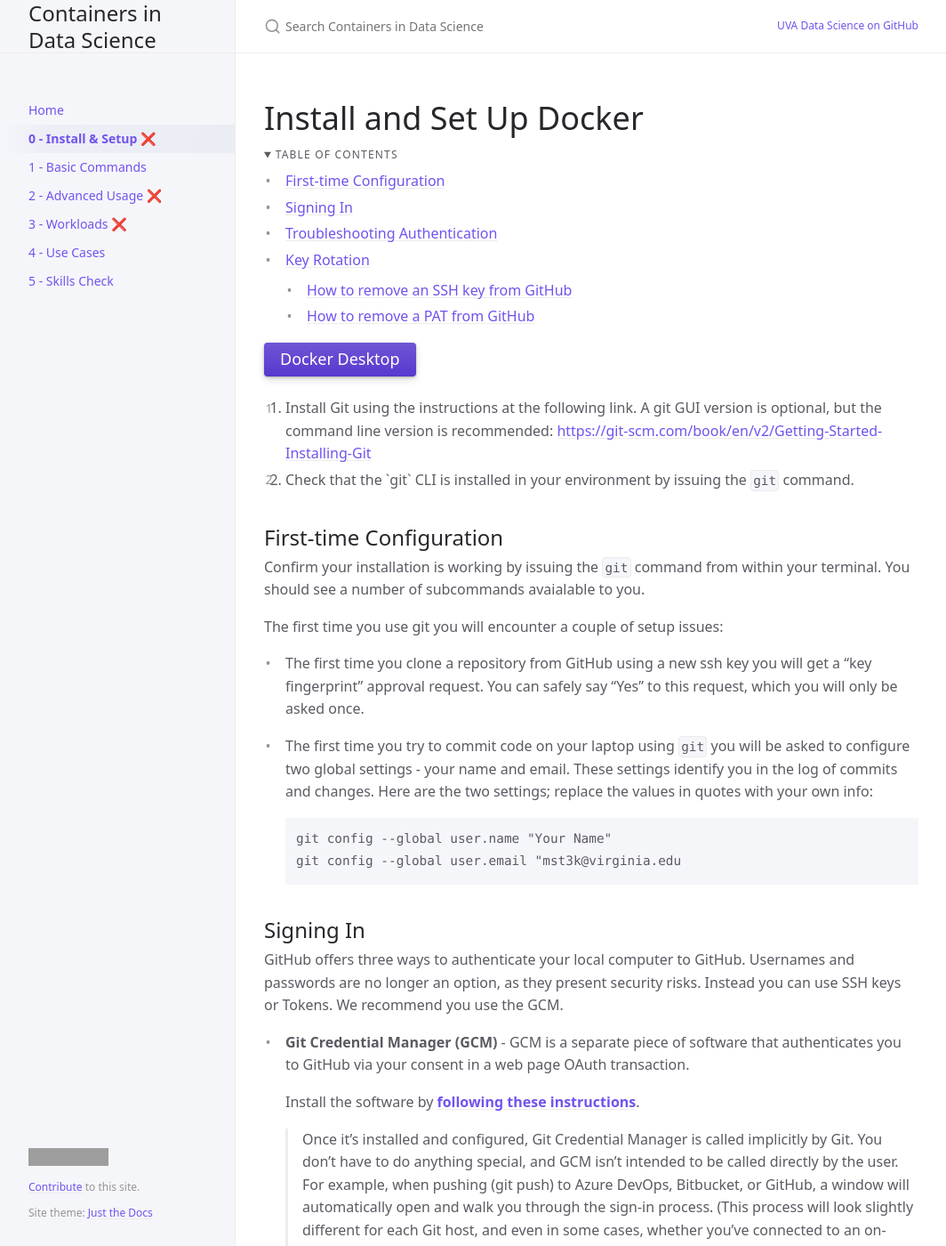
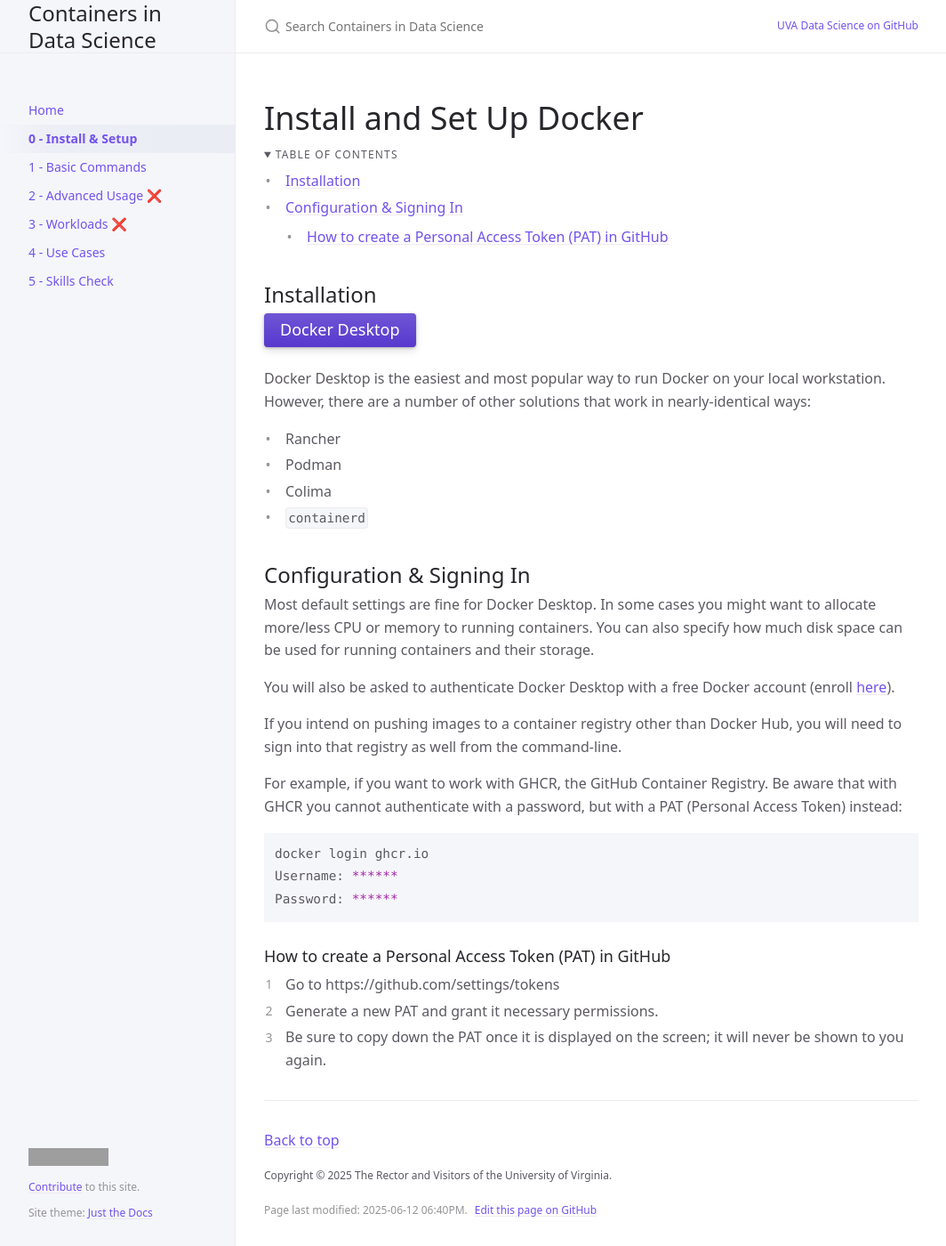
Before and after one commit to UVADS/container-basics, a Jekyll site: the page built from docs/setup.md, in a window 1280 px wide and 1400 px high. Shown: the whole window at 89% size, without its empty margins (107-1171 px from the left). Built offline with Jekyll 4.4.1, drawn with Linux system fonts in a browser that asks for light colours; cached includes are drawn as plain includes; some of the changed text lies outside the part shown; grey boxes are pictures that could not be loaded.

Commit message:
Finished the setup page

````diff
--- a/docs/setup.md
+++ b/docs/setup.md
@@ -1,8 +1,8 @@
 ---
 layout: default
-title: 0 - Install & Setup ❌
+title: 0 - Install & Setup
 nav_order: 2
-last_modified_date: "2025-06-11 02:13AM"
+last_modified_date: "2025-06-12 06:40PM"
 ---
 
 # Install and Set Up Docker
@@ -17,89 +17,35 @@ last_modified_date: "2025-06-11 02:13AM"
 {:toc}
 </details>
 
+## Installation
+
 [Docker Desktop]([docs/setup/](https://www.docker.com/products/docker-desktop/)){: .btn .btn-primary .fs-5 .mb-4 .mb-md-0 .mr-2 }
 
-<ol style="list-style-type: decimal;">
-    <li>Install Git using the instructions at the following link. A git GUI version is optional, but the command line version is recommended: <a href="https://git-scm.com/book/en/v2/Getting-Started-Installing-Git" target="_blank" rel="noopener">https://git-scm.com/book/en/v2/Getting-Started-Installing-Git</a>&nbsp;</li>
-    <li>Check that the `git` CLI is installed in your environment by issuing the <code>git</code> command.</li>
-</ol>
+Docker Desktop is the easiest and most popular way to run Docker on your local workstation. However, there are a number of other solutions that work in nearly-identical ways:
 
-## First-time Configuration
+- Rancher
+- Podman
+- Colima
+- `containerd`
 
-Confirm your installation is working by issuing the `git` command from within your terminal. You should see a number of subcommands avaialable to you.
+## Configuration & Signing In
 
-The first time you use git you will encounter a couple of setup issues:
+Most default settings are fine for Docker Desktop. In some cases you might want to allocate more/less CPU or memory to running containers. You can also specify how much disk space can be used for running containers and their storage.
 
-- The first time you clone a repository from GitHub using a new ssh key you will get a "key fingerprint" approval request. You can safely say "Yes" to this request, which you will only be asked once.
-- The first time you try to commit code on your laptop using `git` you will be asked to configure two global settings - your name and email. These settings identify you in the log of commits and changes. Here are the two settings; replace the values in quotes with your own info:
+You will also be asked to authenticate Docker Desktop with a free Docker account (enroll [here](https://app.docker.com/signup/)).
 
+If you intend on pushing images to a container registry other than Docker Hub, you will need to sign into that registry as well from the command-line.
 
-      git config --global user.name "Your Name"
-      git config --global user.email "mst3k@virginia.edu
+For example, if you want to work with GHCR, the GitHub Container Registry. Be aware that with GHCR you cannot authenticate with a password, but with a PAT (Personal Access Token) instead:
 
-## Signing In
+```bash
+docker login ghcr.io
+Username: ******
+Password: ******
+```
 
-GitHub offers three ways to authenticate your local computer to GitHub. Usernames and passwords are no longer an option, as they present security risks. Instead you can use SSH keys or Tokens. We recommend you use the GCM.
-
-- **Git Credential Manager (GCM)** - GCM is a separate piece of software that authenticates you to GitHub via your consent in a web page OAuth transaction.
-
-    Install the software by [**following these instructions**](https://github.com/git-ecosystem/git-credential-manager?tab=readme-ov-file).
-
-    > Once it's installed and configured, Git Credential Manager is called implicitly by Git. You don't have to do anything special, and GCM isn't intended to be called directly by the user. For example, when pushing (git push) to Azure DevOps, Bitbucket, or GitHub, a window will automatically open and walk you through the sign-in process. (This process will look slightly different for each Git host, and even in some cases, whether you've connected to an on-premises or cloud-hosted Git host.) Later Git commands in the same repository will re-use existing credentials or tokens that GCM has stored for as long as they're valid.
-
-    To clone a repository authenticated using the GCM, the command and URL of the repository will look something like:
-
-    ```
-    git clone https://github.com/ACCOUNT/REPOSITORY.git
-    ```
-
-- **Personal Access Tokens (PATs)** - PATs are long, randomized tokens that can be scoped with specific levels of permissions. More on how to authenticate using PATs [can be found here](https://docs.github.com/en/authentication/keeping-your-account-and-data-secure/managing-your-personal-access-tokens). More details about how to configure your local system [are also available](../token-authentication). Or watch the video below:
-
-    [Learn about Tokens](../token-authentication/){: .btn .btn-primary .fs-5 .mb-4 .mb-md-0 .mr-2 }
-
-    To clone a repository authenticated using a token, the command and URL of the repository will look something like:
-
-    ```
-    git clone https://github.com/ACCOUNT/REPOSITORY.git
-    ```
-
-    [![Using a Personal Access Token with GitHub](https://i.ytimg.com/vi/C4R2mMx6C-k/maxresdefault.jpg)](https://www.youtube.com/embed/C4R2mMx6C-k?si=UPknm4ygzhenNrRN)
-
-- **SSH Keys** - you can also use SSH keypairs to authenticate your command-line to GitHub. These allow your pushes and pulls, etc. to authenticate seamlessly to GitHub as a full owner of the repository. More about SSH authentication to GitHub is [available here](https://docs.github.com/en/authentication/connecting-to-github-with-ssh).
-
-    [Learn about SSH](../ssh-authentication/){: .btn .btn-primary .fs-5 .mb-4 .mb-md-0 .mr-2 }
-
-    To clone a repository authenticated using SSH keys, the command and URL of the repository will look something like:
-
-    ```
-    git clone git@github.com:ACCOUNT/REPOSITORY.git
-    ```
-
-    [![Using SSH keys with GitHub](https://i.ytimg.com/vi/rajlGZ3w4OU/maxresdefault.jpg)](https://www.youtube.com/watch?v=rajlGZ3w4OU)
-
-## Troubleshooting Authentication
-
-- SSH key warnings are verbose and should be somewhat easy to interpret.
-
-- When a PAT is invalid, the user will be given a `username` and `password` prompt. This is likely because the PAT has expired or is malformed.
-
-- Remember that if you inject your PAT token value into the GitHub repository URL in the moment of cloning, that token is hard-coded into the `.git/config` file of that repository. You should [update that URL](https://uvads.github.io/git-basics/docs/git-advanced/#change-from-ssh-to-token-authentication) with a fresh PAT as needed.
-
-## Key Rotation
-
-Whether you use SSH keys or PATs to authenticate to GitHub or any other provider, it is highly recommended
-that you rotate them at least once a year. This ensures that a stolen or shared key, that is still active,
-does not offer an attacker any privileges to your account.
-
-### How to remove an SSH key from GitHub
-
-1. Go to https://github.com/settings/ssh
-2. Find the public key you want to remove.
-3. Use the "Delete" button to remove it from GitHub.
-4. Delete the corresponding private key on your local computer.
-
-### How to remove a PAT from GitHub
+### How to create a Personal Access Token (PAT) in GitHub
 
 1. Go to https://github.com/settings/tokens
-2. Find the token you want to remove.
-3. Use the "Delete" button to remove it from GitHub.
+2. Generate a new PAT and grant it necessary permissions.
+3. Be sure to copy down the PAT once it is displayed on the screen; it will never be shown to you again.
````
